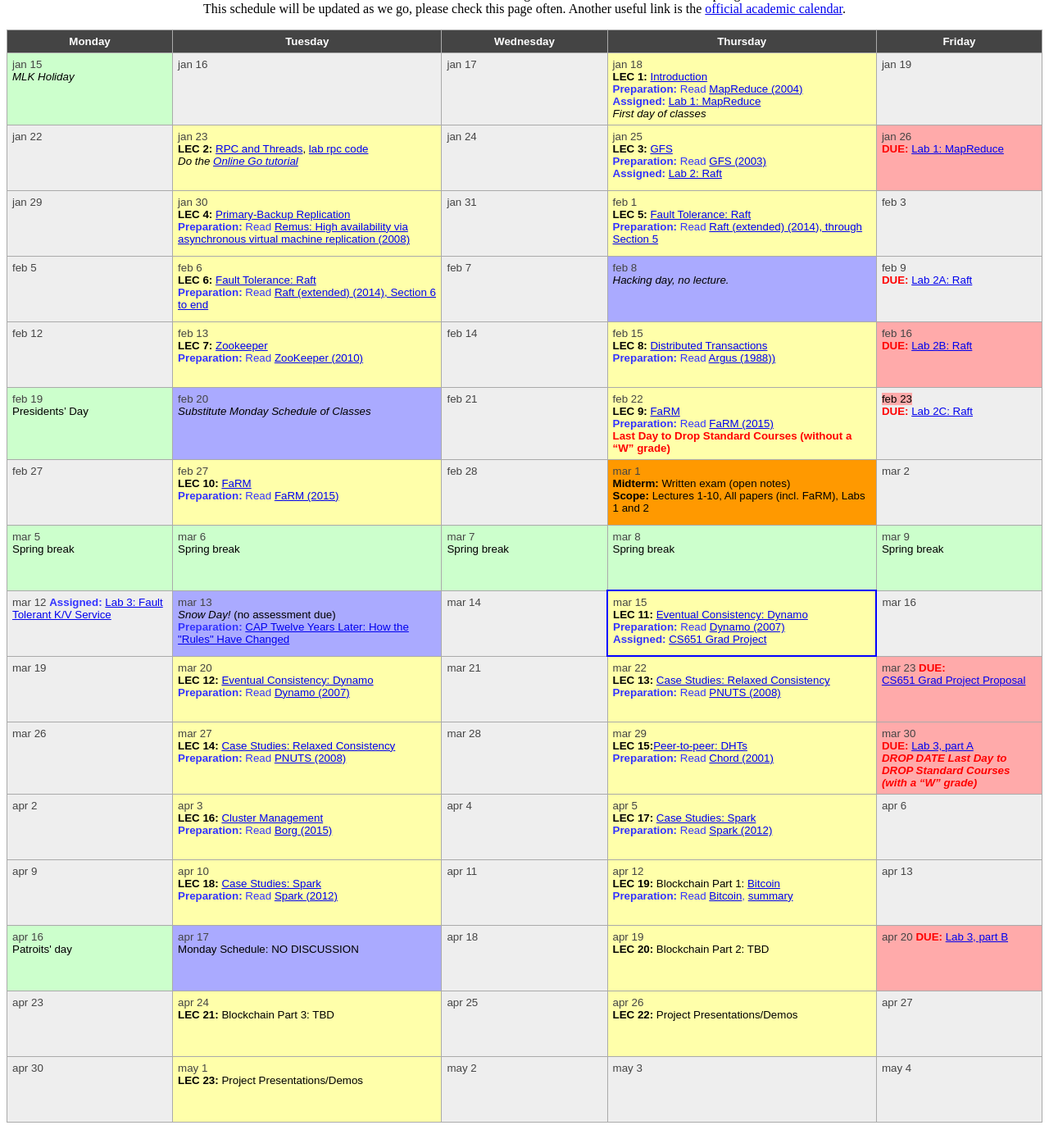
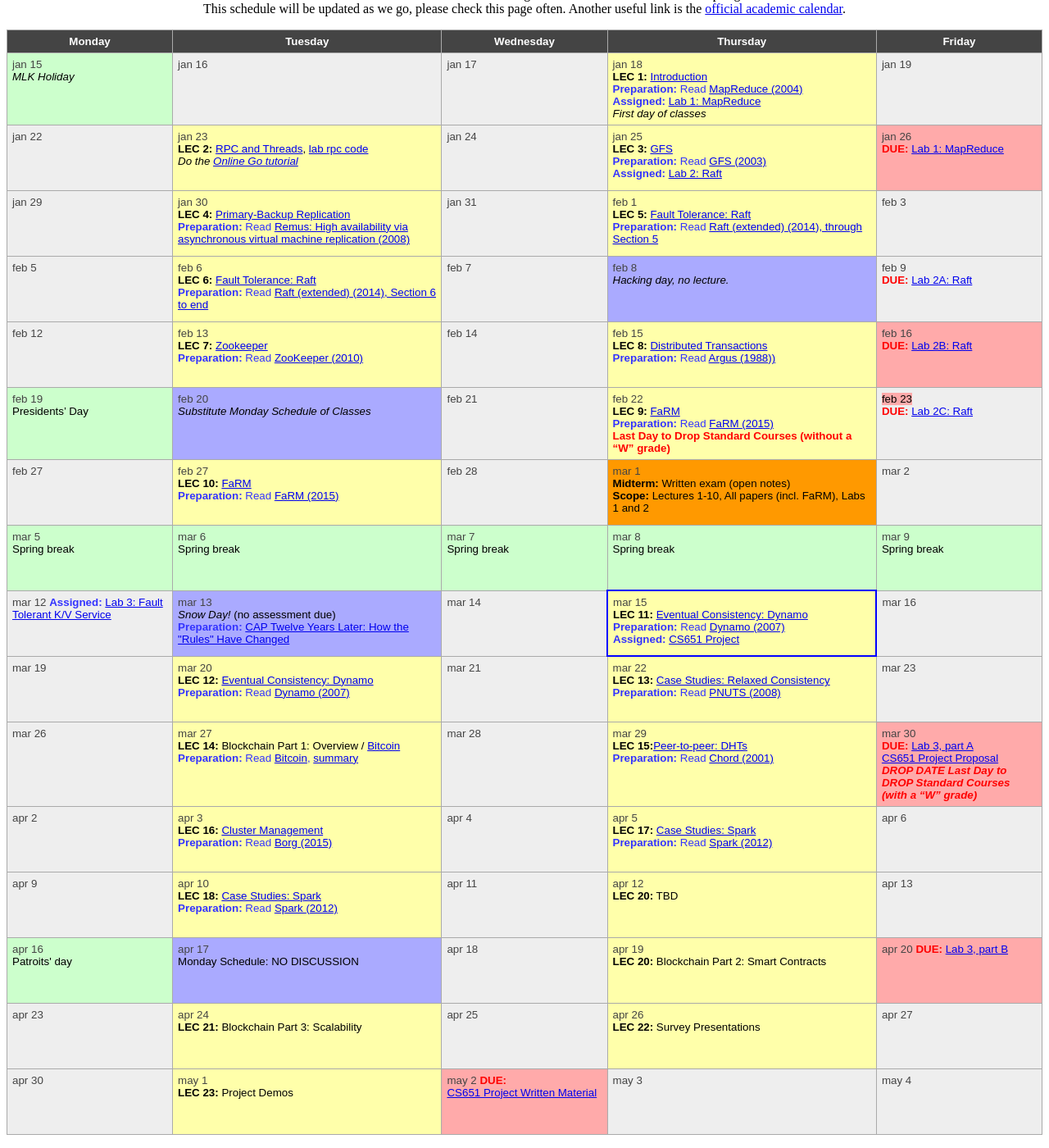
Before and after one commit to jimcadden/jmcadden.github.io, a Jekyll site: the page cs451/calendar.html, which Jekyll copies as it is, in a window 1280 px wide and 1400 px high, scrolled down 71 px. Shown: the whole window at 82% size. Built offline with Jekyll 4.4.1, drawn with Linux system fonts in a browser that asks for light colours.

Commit message:
651: Update grad assignment

```diff
--- a/cs451/calendar.html
+++ b/cs451/calendar.html
@@ -232,7 +232,7 @@ Presidents’ Day</td>
           href="papers/dynamo.pdf">Dynamo (2007)</a> </span><br/>
 
   <span class="reading"><b>Assigned:</b> <a href="grad/">CS651
-    Grad Project</a></span><br/>
+    Project</a></span><br/>
   </td>
   <td id="2018-3-16" class=""><span class="date">mar 16</span><br />
   </td>
@@ -248,17 +248,15 @@ Presidents’ Day</td>
     <b>LEC 13:</b> <a href="notes/l-pnuts.txt">Case Studies: Relaxed Consistency</a><br />
     <span class="reading"><b>Preparation:</b>  Read <a
         href="papers/cooper-pnuts.pdf">PNUTS (2008)</a> </span></td>
-  <td id="2018-3-23" class="due"><span class="date">mar 23</span>
-    <span class="deadline"><b>DUE:</b><br/>
-    <a href="grad/">CS651 Grad Project Proposal </a></span><br />
+  <td id="2018-3-23" class=""><span class="date">mar 23</span>
   </td>
 </tr>
 <tr> <!-- week of mar 27 -->
   <td id="2018-3-26"><span class="date">mar 26</span></td>
   <td id="2018-3-27" class="lecture"><span class="date">mar 27</span><br />
-    <b>LEC 14:</b> <a href="notes/l-pnuts.txt">Case Studies: Relaxed Consistency</a><br />
-    <span class="reading"><b>Preparation:</b>  Read <a
-        href="papers/cooper-pnuts.pdf">PNUTS (2008)</a> </span></td>
+
+    <b>LEC 14:</b> Blockchain Part 1: Overview / <a href="notes/l-bitcoin.txt">Bitcoin</a><br />
+    <span class="reading"><b>Preparation:</b>  Read <a href="papers/bitcoin.pdf">Bitcoin</a>, <a href="http://www.michaelnielsen.org/ddi/how-the-bitcoin-protocol-actually-works/">summary</a> </span></td>
   <td id="2018-3-28" class="w"><span class="date">mar 28</span></td>
   <td id="2018-3-29" class="lecture"><span class="date">mar 29</span><br />
     <b>LEC 15:</b><a href="notes/l-dht.txt">Peer-to-peer: DHTs</a> <br />
@@ -266,6 +264,7 @@ Presidents’ Day</td>
   <td id="2018-3-30" class="due"><span class="date">mar 30</span><br />
     <span class="deadline"><b>DUE:</b> <a href="labs/lab-3.html">Lab 3, part
         A</a></span><br/>
+    <a href="grad/">CS651 Project Proposal </a></span><br />
     <i><b class="deadline">DROP DATE Last Day to DROP Standard Courses (with a “W” grade)</b></i><br />
   </td>
 </tr>
@@ -291,8 +290,8 @@ Presidents’ Day</td>
     </td>
   <td id="2018-4-11" class="recitation"><span class="date">apr 11</span></td>
   <td id="2018-4-12" class="lecture"><span class="date">apr 12</span><br />
-    <b>LEC 19:</b> Blockchain Part 1: <a href="notes/l-bitcoin.txt">Bitcoin</a><br />
-    <span class="reading"><b>Preparation:</b>  Read <a href="papers/bitcoin.pdf">Bitcoin</a>, <a href="http://www.michaelnielsen.org/ddi/how-the-bitcoin-protocol-actually-works/">summary</a> </span></td>
+  <b>LEC 20:</b>  TBD
+  </td>
   <td id="2018-4-13"><span class="date">apr 13</span></td>
 </tr>
 <tr> <!-- week of april 17 -->
@@ -304,7 +303,7 @@ Patroits' day</td>
   <td id="2018-4-18" class=""><span class="date">apr 18</span><br />
 </td>
   <td id="2018-4-19" class="lecture"><span class="date">apr 19</span><br />
-  <b>LEC 20:</b> Blockchain Part 2:    TBD
+  <b>LEC 20:</b> Blockchain Part 2:    Smart Contracts
   </td>
   <td id="2018-4-20" class="due"><span class="date">apr 20</span>
 
@@ -314,19 +313,22 @@ Patroits' day</td>
 <tr> <!-- week of apr 24 -->
   <td id="2018-4-23"><span class="date">apr 23</span></td>
   <td id="2018-4-24" class="lecture"><span class="date">apr 24</span><br />
-  <b>LEC 21:</b> Blockchain Part 3:    TBD
+  <b>LEC 21:</b> Blockchain Part 3:    Scalability
   </td>
   <td id="2018-4-25" class="recitation"><span class="date">apr 25</span></td>
   <td id="2018-4-26" class="lecture"><span class="date">apr 26</span><br />
-    <b>LEC 22:</b> Project Presentations/Demos<br /></td>
+    <b>LEC 22:</b> Survey Presentations<br /></td>
   <td id="2018-4-27" class=""><span class="date">apr 27</span><br />
 </td>
 </tr>
 <tr> <!-- week of may 1 -->
   <td id="2018-4-30" class=""><span class="date">apr 30</span><br />
   <td id="2018-5-1" class="lecture"><span class="date">may 1</span><br />
-    <b>LEC 23:</b> Project Presentations/Demos<br /></td>
-  <td id="2018-5-2"><span class="date">may 2</span></td>
+    <b>LEC 23:</b> Project Demos<br /></td>
+  <td id="2018-5-2" class="due"><span class="date">may 2</span>
+    <span class="deadline"><b>DUE:</b><br/>
+    <a href="grad/">CS651 Project Written Material </a></span><br />
+  </td>
   <td id="2018-5-3"><span class="date">may 3</span></td>
   <td id="2018-5-4"><span class="date">may 4</span></td>
 </tr>
```
Also changed, not shown: cs451/grad.md (+70 -1 lines).
